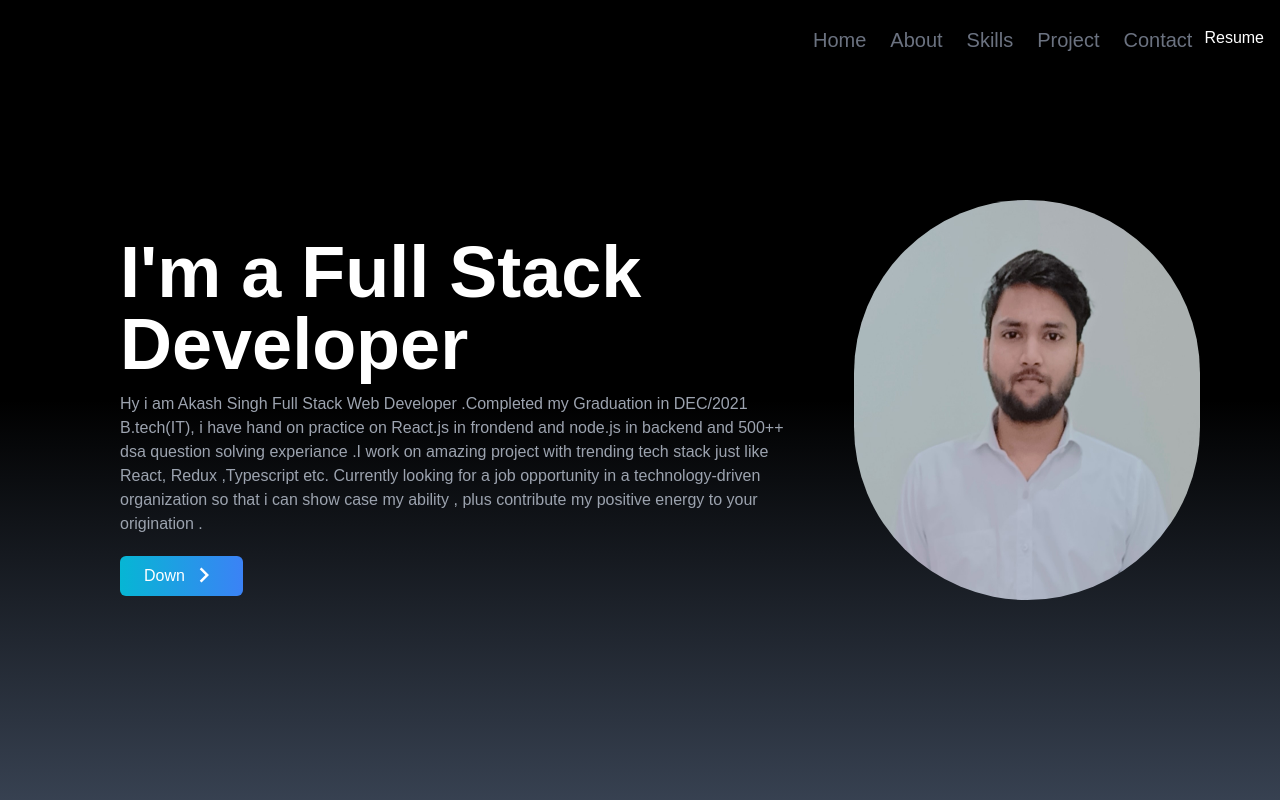
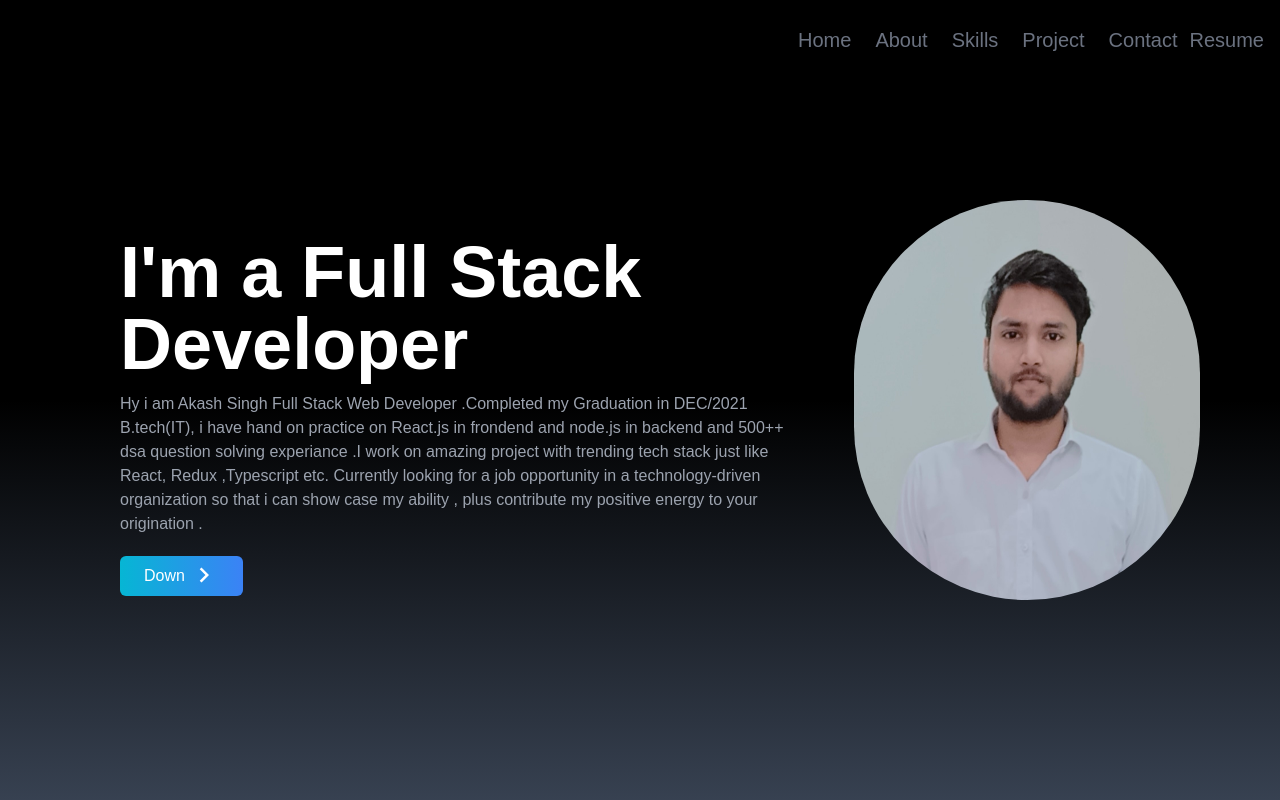
Before and after one commit to singh2198/singh2198.github.io, a React (Create React App) app: page / in a window 1280 px wide. Shown: the top 800 px of the page. Built offline with nearby package versions, Linux system fonts and the light colour scheme.

Commit message:
@updatenavbar_id

```diff
--- a/src/Component/Nav.jsx
+++ b/src/Component/Nav.jsx
@@ -39,7 +39,7 @@ const Nav = () => {
             return (
               <p
                 key={id}
-                class={cl}
+                id={cl}
                 className=" px-3 capitalize  duration-100 cursor-pointer text-gray-500 font-medium   text-xl"
               >
                 <Link
@@ -66,7 +66,7 @@ const Nav = () => {
             target="_blank"
             rel="noreferrer"
             onClick={handleresumebutton}
-            class=".nav-link.resume"
+            id=".nav-link.resume"
           >
             Resume
           </a>
@@ -96,7 +96,7 @@ const Nav = () => {
                     to={link}
                     smooth
                     duration={500}
-                    class={cl}
+                    id={cl}
                   >
                     {link}
                   </Link>
@@ -110,7 +110,7 @@ const Nav = () => {
               target="_blank"
               rel="noreferrer"
               onClick={handleresumebutton}
-              class=".nav-link.resume"
+              id=".nav-link.resume"
             >
               Resume
             </a>
```
